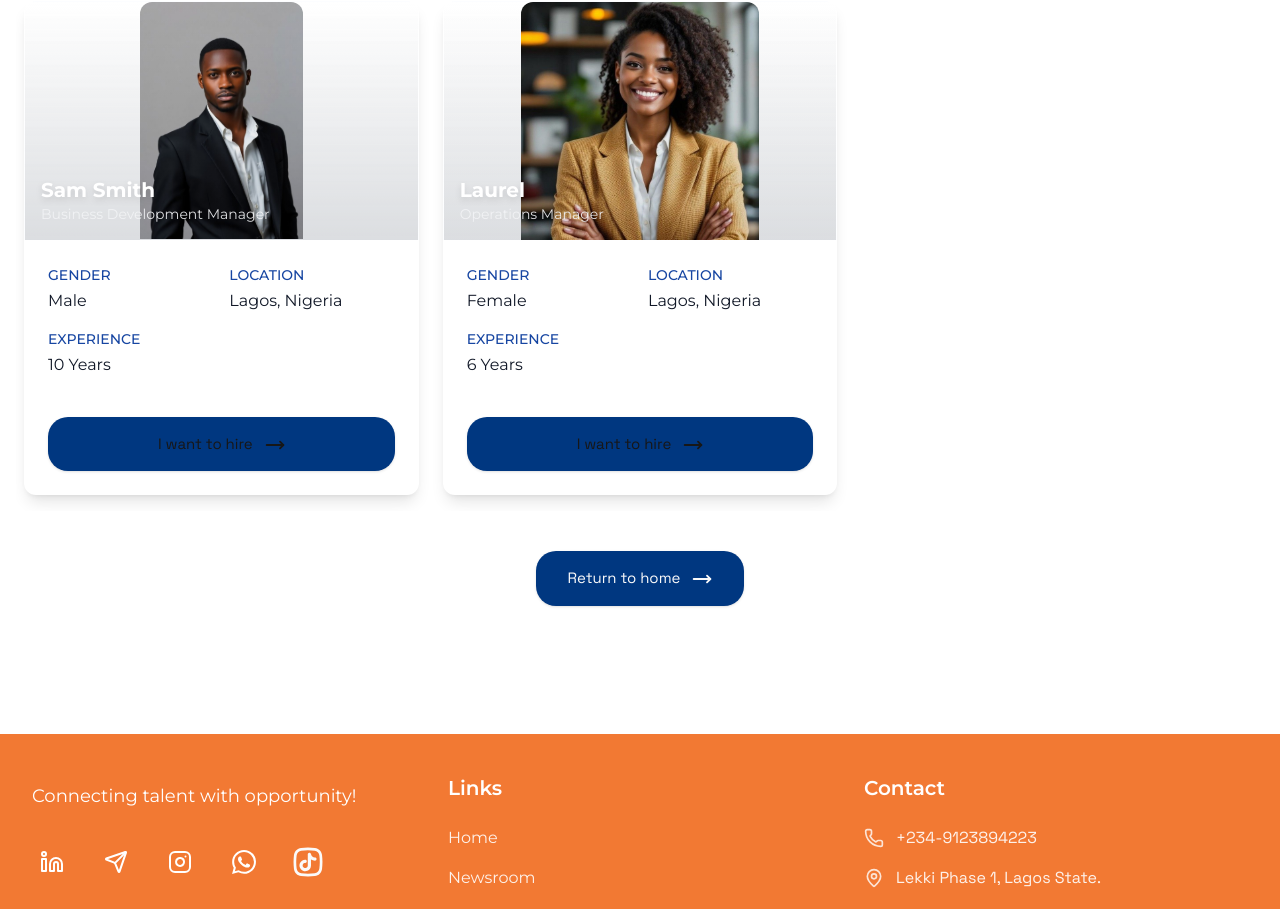
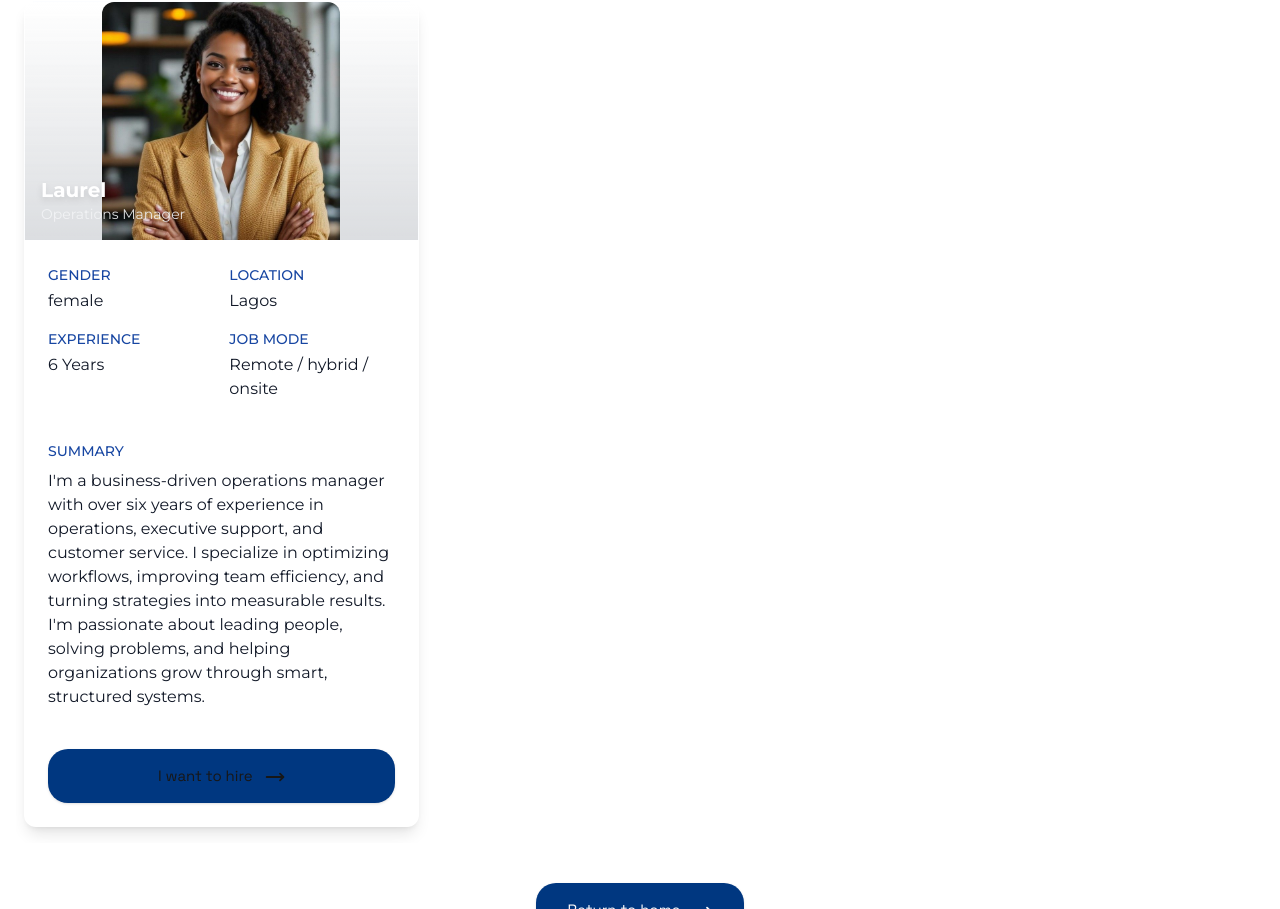
Before and after one commit to Dimplat-Tech/hire-right, a Next.js app: page /talents in a window 1280 px wide. Shown: the part 815-1724 px from the top of the page. Built offline with nearby package versions, Linux system fonts and the light colour scheme.

Commit message:
initial commit

```diff
--- a/src/components/spotLights/talentCard.tsx
+++ b/src/components/spotLights/talentCard.tsx
@@ -9,8 +9,10 @@ type ProfileProps = {
   name: string;
   gender: string;
   location: string;
-  role: string;
-  experience: string;
+  role?: string;
+  experience?: string;
+  jobMode?: string;
+  summary?: string;
   ImgUrl: string;
 };
 
@@ -20,6 +22,8 @@ function ProfileCard({
   location,
   role,
   experience,
+  jobMode,
+  summary,
   ImgUrl
 }: ProfileProps) {
   const [showDialog, setShowDialog] = useState(false);
@@ -174,7 +178,18 @@ function ProfileCard({
               <p className="text-sm font-medium text-[#1746A2] uppercase">Experience</p>
               <p className="text-base text-gray-900">{experience}</p>
             </div>
+            <div className="space-y-1">
+              <p className="text-sm font-medium text-[#1746A2] uppercase">Job mode</p>
+              <p className="text-base text-gray-900">{jobMode}</p>
+            </div>
           </div>
+
+          {summary && (
+            <div className="pt-4">
+              <p className="text-sm font-medium text-[#1746A2] uppercase">Summary</p>
+              <p className="text-base text-gray-900 mt-2">{summary}</p>
+            </div>
+          )}
 
           <div className="pt-4">
               <Button
--- a/src/components/spotLights/talentList.tsx
+++ b/src/components/spotLights/talentList.tsx
@@ -5,8 +5,17 @@ import Button from "../common/Button";
 import React, { useRef, useEffect, useState } from "react";
 
 const profiles = [
-  {name: "Sam Smith", photo: "/img/spotlight/image 27.svg", gender: "Male", location: "Lagos, Nigeria", role: "Business Development Manager", experience: "10 Years"},
-  {name: "Laurel", photo: "/img/spotlight/image 24.svg", gender: "Female", location: "Lagos, Nigeria", role: "Operations Manager", experience: "6 Years", summary: "I'm a business-driven operations manager with over six years' experience building smart, structured systems."}
+  {
+    name: "Laurel",
+    photo: "/img/spotlight/image 24.svg",
+    gender: "female",
+    location: "Lagos",
+    jobMode: "Remote / hybrid / onsite",
+    role: "Operations Manager",
+    experience: "6 Years",
+    summary:
+      "I'm a business-driven operations manager with over six years of experience in operations, executive support, and customer service. I specialize in optimizing workflows, improving team efficiency, and turning strategies into measurable results. I'm passionate about leading people, solving problems, and helping organizations grow through smart, structured systems."
+  }
 ];
 
 function TalentList() {
@@ -90,6 +99,8 @@ function TalentList() {
               location={profile.location}
               role={profile.role}
               experience={profile.experience}
+              jobMode={profile.jobMode}
+              summary={profile.summary}
             />
           </div>
         ))}
```
